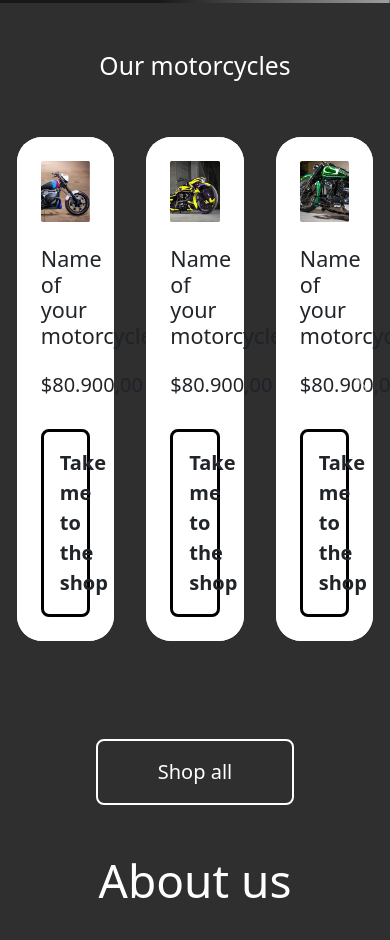
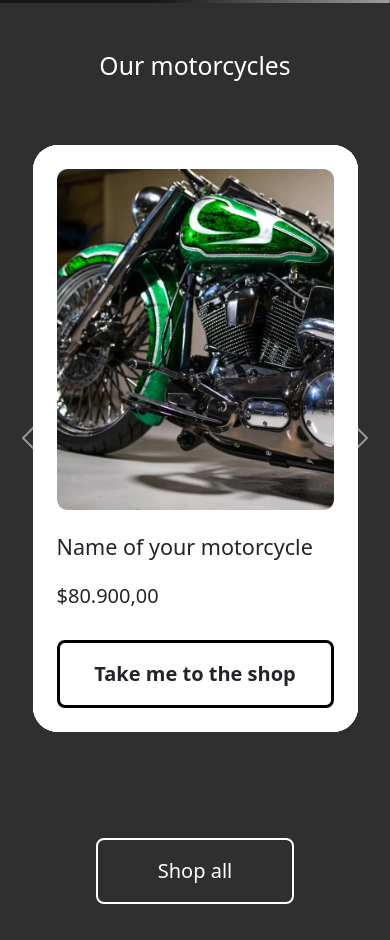
Before and after one commit to And1298/My-WebSite, a plain HTML site: page index.html in a window 390 px wide. Shown: the part 841-1781 px from the top of the page. Drawn offline with nearby package versions, Linux system fonts and the light colour scheme; grey boxes are pictures that could not be loaded.

Commit message:
make carousel responsive

```diff
--- a/index.html
+++ b/index.html
@@ -91,12 +91,68 @@
 
     <h2 class="my-h2 py-5">Our motorcycles</h2>
 
-    <!-- Carosello -->
-    <div id="carouselExample" class="carousel slide">
+    <!-- Carosello per mobile -->
+    <div id="carouselExample" class="carousel slide d-block d-md-none">
         <div class="carousel-inner">
             <div class="carousel-item active">
                 <!-- Card per carosello  -->
                 <div class="container">
+                    <div class="row justify-content-center">
+                        <!-- PRIMA CARD -->
+                        <div class="col-10 my-2 d-flex flex-column white-bg px-4 py-4 mx-3 my-modify">
+                            <img src="./img/BMW.png" class="my-img" alt="">
+                            <h4 class="card-title py-4">Name of your motorcycle</h4>
+                            <h5 class="pb-4">$80.900,00</h5>
+                            <button type="button" class="btn btn-lg btn-my-color py-3"><strong>Take me to the shop</strong></button>
+                        </div>
+                    </div>
+                </div>
+            </div>
+            <div class="carousel-item active">
+                <!-- Card per carosello  -->
+                <div class="container">
+                    <div class="row justify-content-center">
+                        <!-- PRIMA CARD -->
+                        <div class="col-10 my-2 d-flex flex-column white-bg px-4 py-4 mx-3 my-modify">
+                            <img src="./img/BAGGER.png" class="my-img" alt="">
+                            <h4 class="card-title py-4">Name of your motorcycle</h4>
+                            <h5 class="pb-4">$80.900,00</h5>
+                            <button type="button" class="btn btn-lg btn-my-color py-3"><strong>Take me to the shop</strong></button>
+                        </div>
+                    </div>
+                </div>
+            </div>
+            <div class="carousel-item active">
+                <!-- Card per carosello  -->
+                <div class="container">
+                    <div class="row justify-content-center">
+                        <!-- PRIMA CARD -->
+                        <div class="col-10 my-2 d-flex flex-column white-bg px-4 py-4 mx-3 my-modify">
+                            <img src="./img/SIDECAR.png" class="my-img" alt="">
+                            <h4 class="card-title py-4">Name of your motorcycle</h4>
+                            <h5 class="pb-4">$80.900,00</h5>
+                            <button type="button" class="btn btn-lg btn-my-color py-3"><strong>Take me to the shop</strong></button>
+                        </div>
+                    </div>
+                </div>
+            </div>
+        </div>
+        <button class="carousel-control-prev" type="button" data-bs-target="#carouselExample" data-bs-slide="prev">
+            <span class="carousel-control-prev-icon" aria-hidden="true"></span>
+            <span class="visually-hidden">Previous</span>
+        </button>
+        <button class="carousel-control-next" type="button" data-bs-target="#carouselExample" data-bs-slide="next">
+            <span class="carousel-control-next-icon" aria-hidden="true"></span>
+            <span class="visually-hidden">Next</span>
+        </button>
+    </div>
+
+    <!-- Carosello -->
+    <div id="carouselExample" class="carousel slide d-none d-md-block">
+        <div class="carousel-inner">
+            <div class="carousel-item active">
+                <!-- Card per carosello  -->
+                <div class="container d-none d-md-block">
                     <div class="row justify-content-center">
                         <!-- PRIMA CARD -->
                         <div class="col-3 d-flex flex-column white-bg px-4 py-4 mx-3 my-modify">
```
